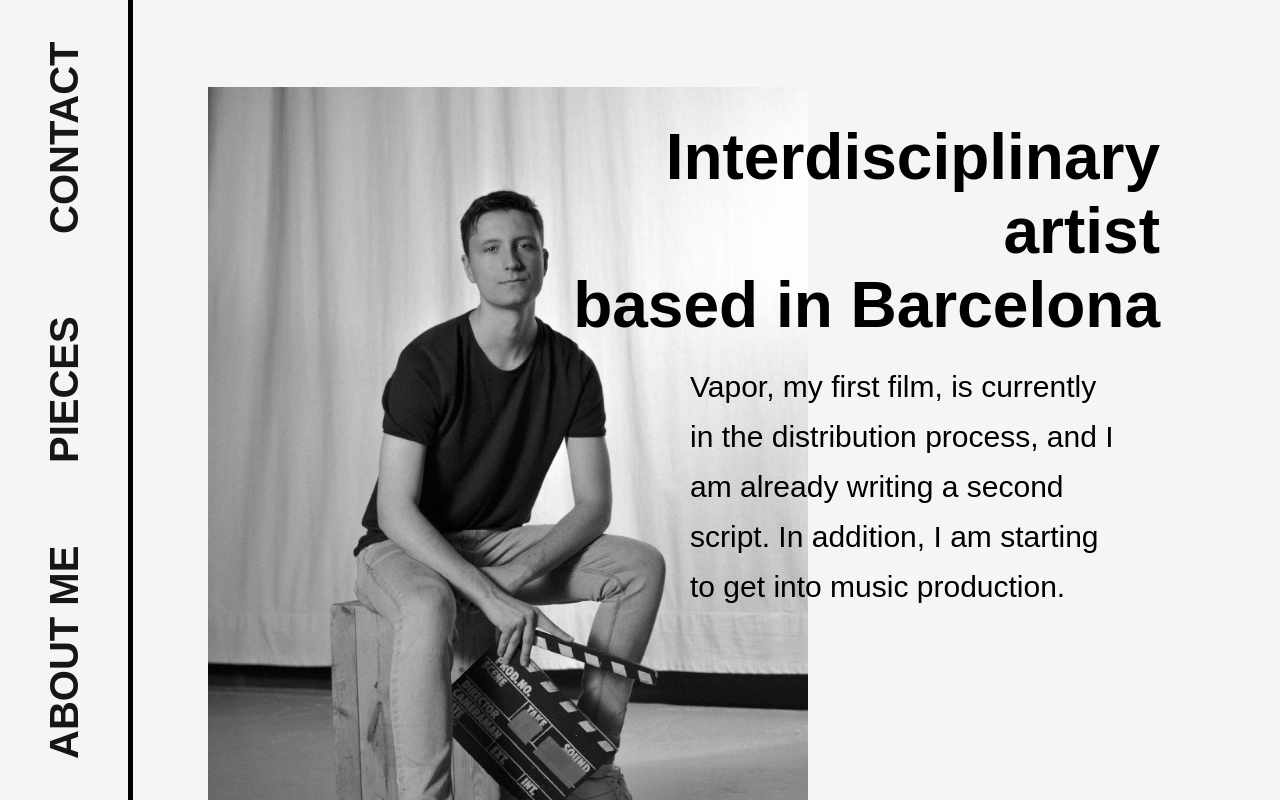
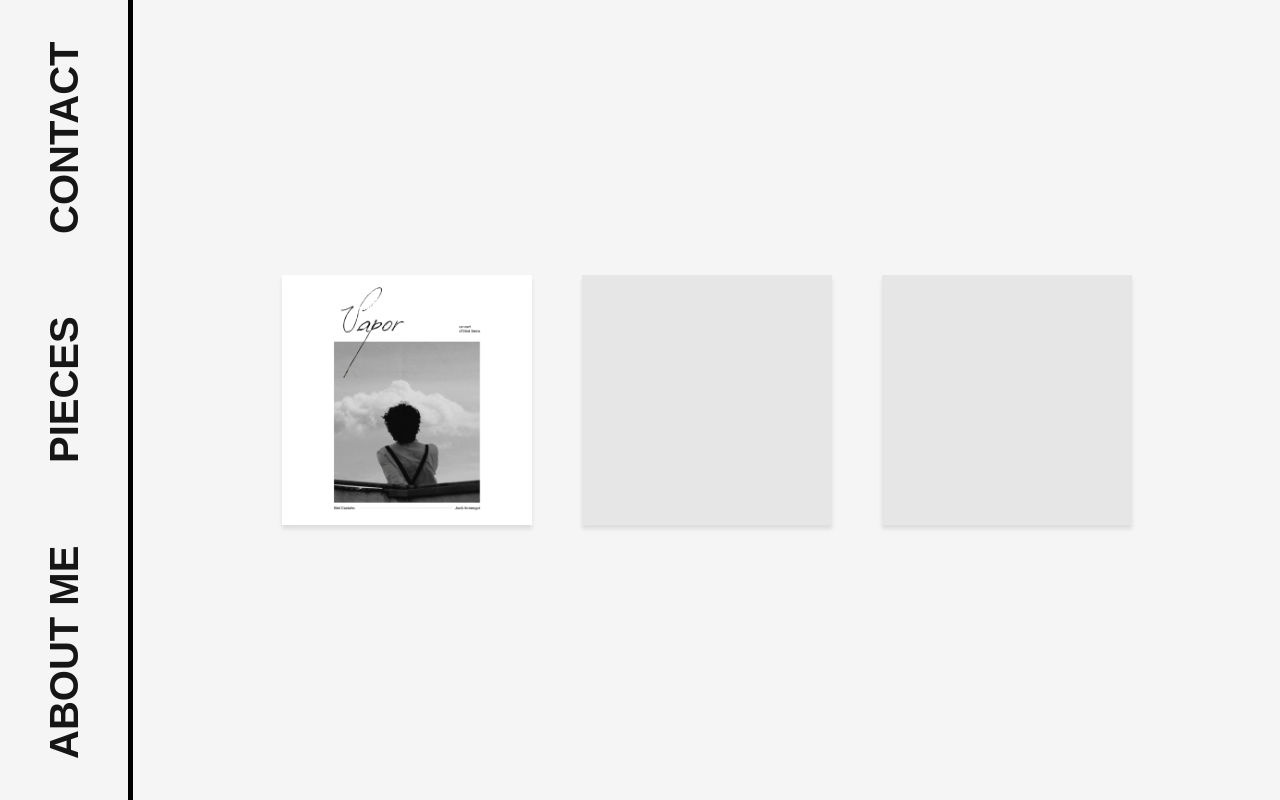
Before and after one commit to byoriolserra/art-portfolio, a React (Create React App) app: page /pieces in a window 1280 px wide. Shown: the top 800 px of the page. Built offline with nearby package versions, Linux system fonts and the light colour scheme; a web font is replaced by a local one.

Commit message:
Create Pieces section

```diff
--- a/src/App.js
+++ b/src/App.js
@@ -3,6 +3,7 @@ import './App.css'
 import styled from 'styled-components'
 import Hero from './components/Hero'
 import AboutMe from './components/AboutMe'
+import Pieces from './components/Pieces'
 
 function App() {
   return (
@@ -15,7 +16,8 @@ function App() {
         </ul>
       </Navbar>
       {/* <Hero /> */}
-      <AboutMe />
+      {/* <AboutMe /> */}
+      <Pieces />
     </AppContainer>
   )
 }
--- /dev/null
+++ b/src/components/Pieces/index.js
@@ -0,0 +1,66 @@
+import React from 'react'
+import styled from 'styled-components'
+import Vapor from './assets/vapor.png'
+
+const Pieces = () => {
+  return (
+    <PiecesContaier>
+        <PiecesGrid>
+            <Piece>
+                <img src={Vapor} alt='' />
+            </Piece>
+            <Piece>
+                <p>Coming soon.</p>
+            </Piece>
+            <Piece>
+                <p>Coming soon.</p>
+            </Piece>
+        </PiecesGrid>
+    </PiecesContaier>
+  )
+}
+
+export default Pieces
+
+const PiecesContaier = styled.div`
+    width: 90%;
+    height: 100vh;
+    border-left: 5px solid black;
+    display: flex;
+    justify-content: center;
+    align-items: center;
+`
+const PiecesGrid = styled.div`
+    display: flex;
+    justify-content: center;
+    gap: 50px;
+    flex-wrap: wrap;
+    @media only screen and (mind-width: 490px) {
+        width: 70%;
+    }
+`
+const Piece = styled.div`
+    width: 250px;
+    height: 250px;
+    background-color: rgba(196, 196, 196, 0.3);
+    box-shadow: 0 4px 4px 0 rgba(0, 0, 0, 0.1);
+    cursor: pointer;
+    transition: 0.5s;
+    display: flex;
+    align-items: center;
+    justify-content: center;
+    img {
+        width: 100%;
+        height: 100%;
+    }
+    p {
+        opacity: 0;
+        transition: 0.5s;
+    }
+    :hover {
+        box-shadow: 0 4px 4px 0 rgba(0, 0, 0, 0.3);
+        p {
+            opacity: 0.3;
+        }
+    }
+`
```
Also changed, not shown: src/components/Pieces/assets/vapor.png (added).
